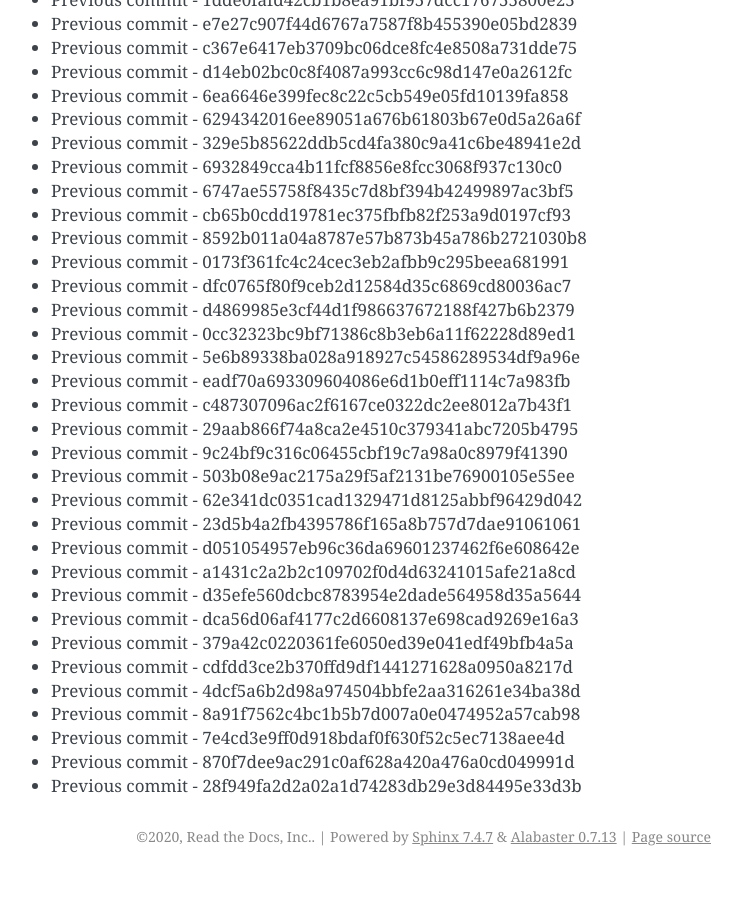
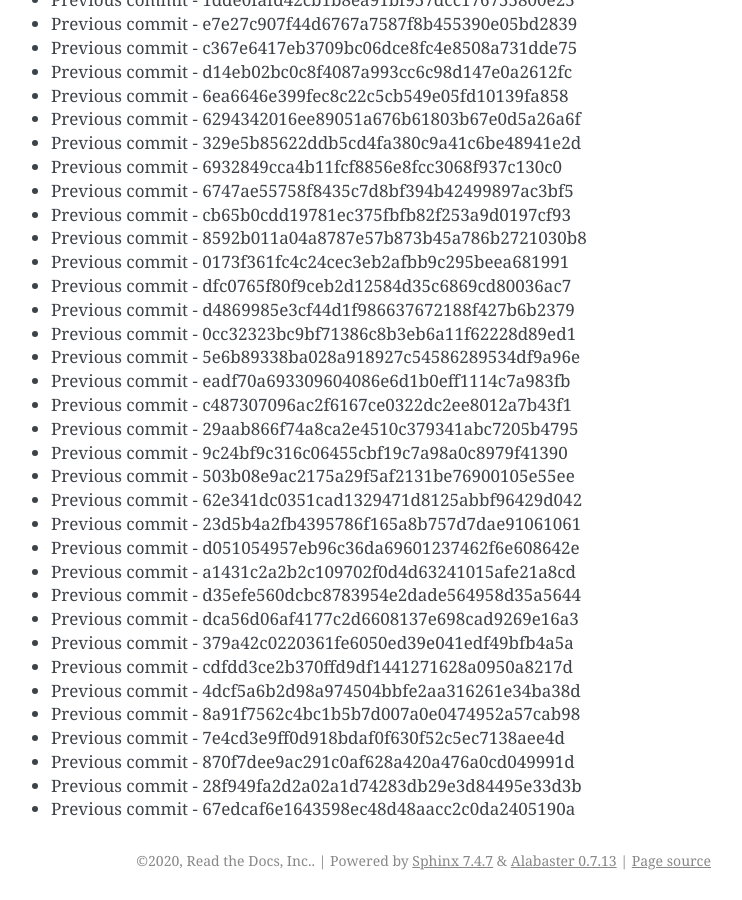
Before and after one commit to readthedocs/rtd-git-stresstest, a Sphinx documentation site: the page built from docs/updates.rst, in a window 1280 px wide and 900 px high, scrolled down 29140 px. Shown: the whole window, without its empty margins (399-1141 px from the left). Built offline with Sphinx 7.4.7, drawn with Linux system fonts in a browser that asks for light colours; before the commit the page ends 30016 px from its top, so only the background shows below that.

Commit message:
Generating commit from previous: 67edcaf6e1643598ec48d48aacc2c0da2405190a

```diff
--- a/docs/updates.rst
+++ b/docs/updates.rst
@@ -1256,3 +1256,4 @@ It can be tested for any performance characteristics.
 * Previous commit - 7e4cd3e9ff0d918bdaf0f630f52c5ec7138aee4d
 * Previous commit - 870f7dee9ac291c0af628a420a476a0cd049991d
 * Previous commit - 28f949fa2d2a02a1d74283db29e3d84495e33d3b
+* Previous commit - 67edcaf6e1643598ec48d48aacc2c0da2405190a
```
